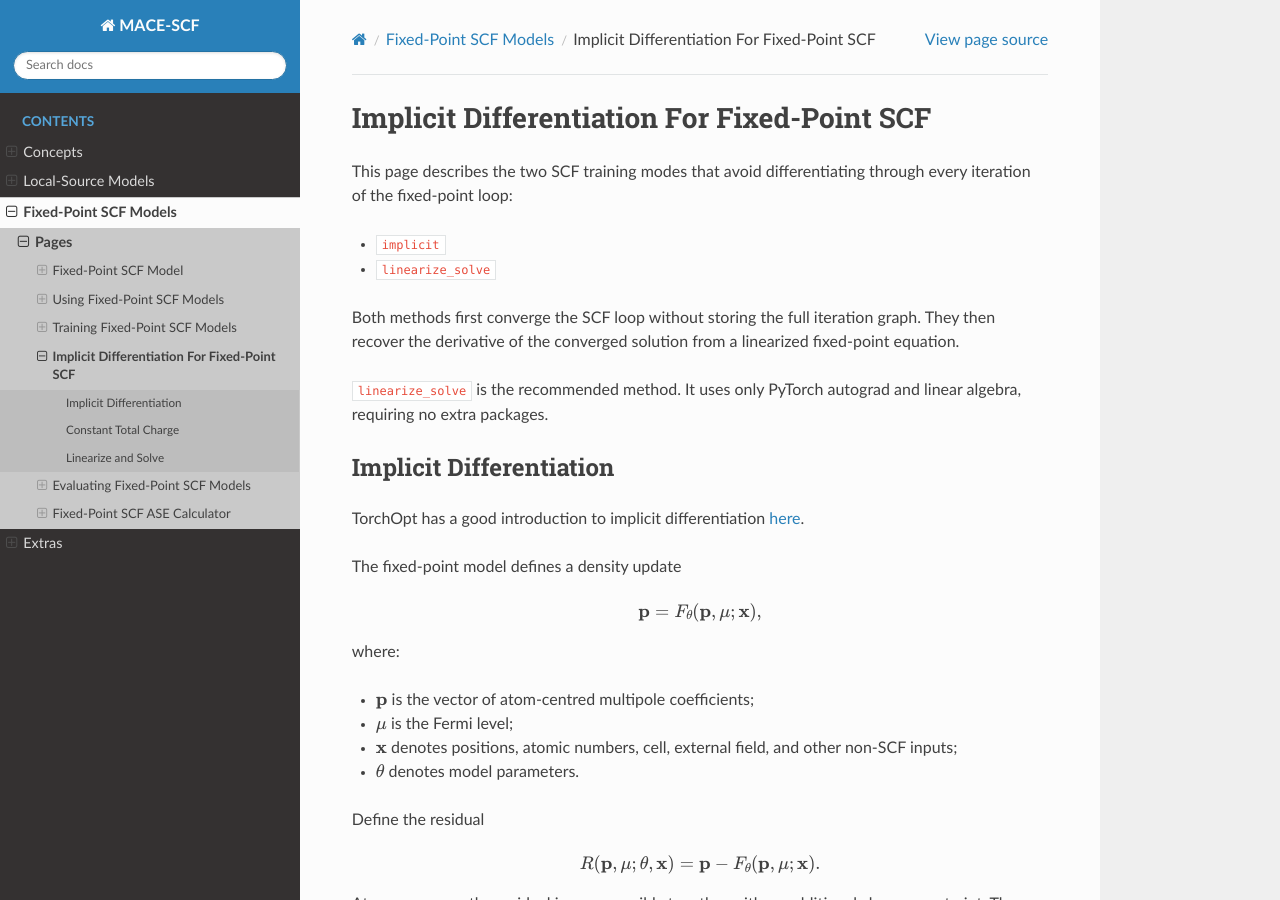
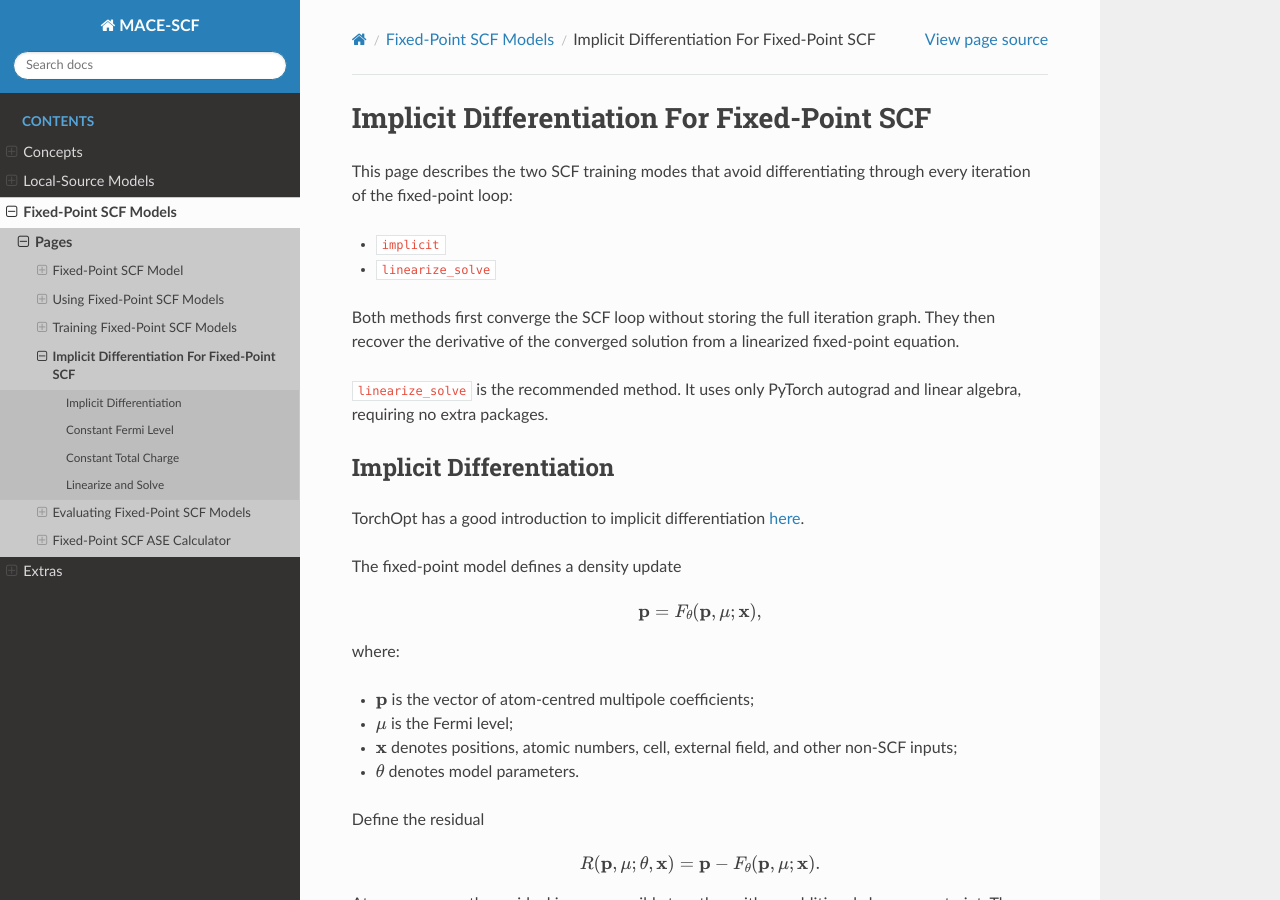
Before and after one commit to ShaunHan/mace-scf, a Sphinx documentation site: the page built from docs/fixed_point_scf/implicit_diff.md, in a window 1280 px wide and 900 px high. Built offline with Sphinx 7.4.7 and the Read the Docs theme 3.1.0, drawn with Linux system fonts in a browser that asks for light colours.

Commit message:
put constant charge and constant fermi level at same heading level

```diff
--- a/docs/fixed_point_scf/implicit_diff.md
+++ b/docs/fixed_point_scf/implicit_diff.md
@@ -50,7 +50,7 @@ $$
 Implicit differentiation avoids backpropagating through the SCF iterations.
 Instead, it differentiates the equation that defines the converged state.
 
-### Constant Fermi Level
+## Constant Fermi Level
 
 Suppose that for a given training example, the model has been iterated to self consistency. This gives a set of multipoles $\mathbf p^\ast$.
 In constant-Fermi mode, $\mu$ is fixed. The only implicit variable is
```
